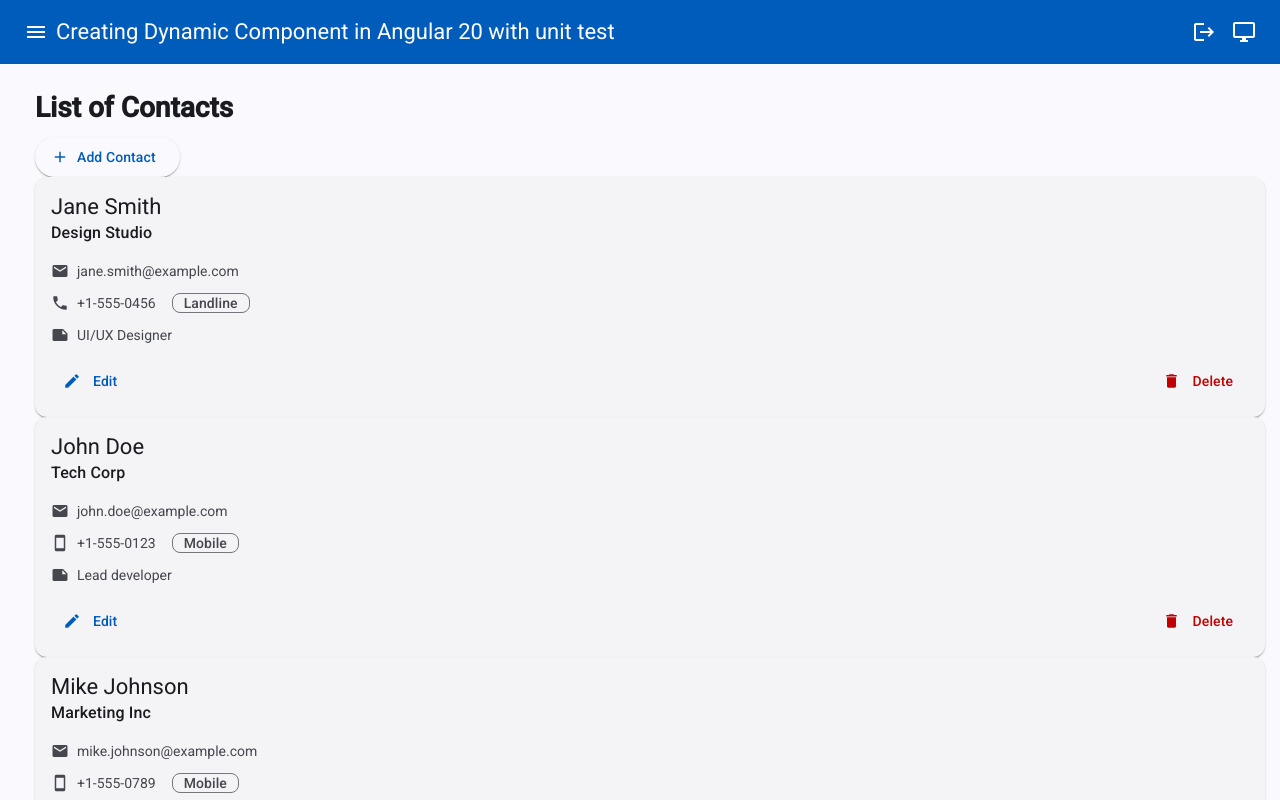
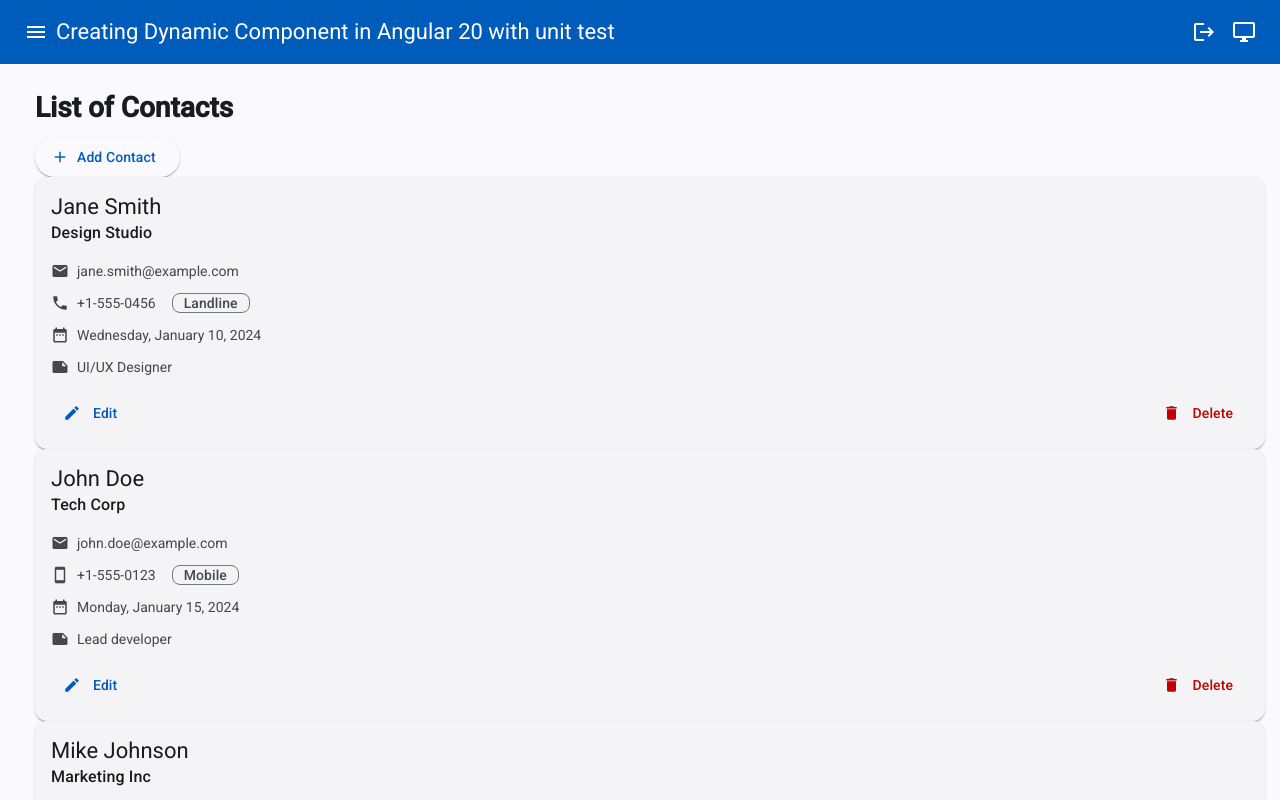
Before and after one commit to shib714/angular-projects-21, an Angular app: page /contacts in a window 1280 px wide. Shown: the top 800 px of the page. Built offline with nearby package versions, Linux system fonts and the light colour scheme.

Commit message:
minor changes to contact app

```diff
--- a/src/app/components/contacts/contact/contact.html
+++ b/src/app/components/contacts/contact/contact.html
@@ -23,6 +23,10 @@
               class="phone-type-chip primary">
               {{ contactModel().mobile ? 'Mobile' : 'Landline' }}
             </mat-chip>
+          </div>
+          <div class="info-item">
+            <mat-icon>date_range</mat-icon>
+            <span>{{ contactModel().createdAt | date: 'fullDate'}}</span>
           </div>
           @if (contactModel().notes) {
             <div class="info-item">
```
